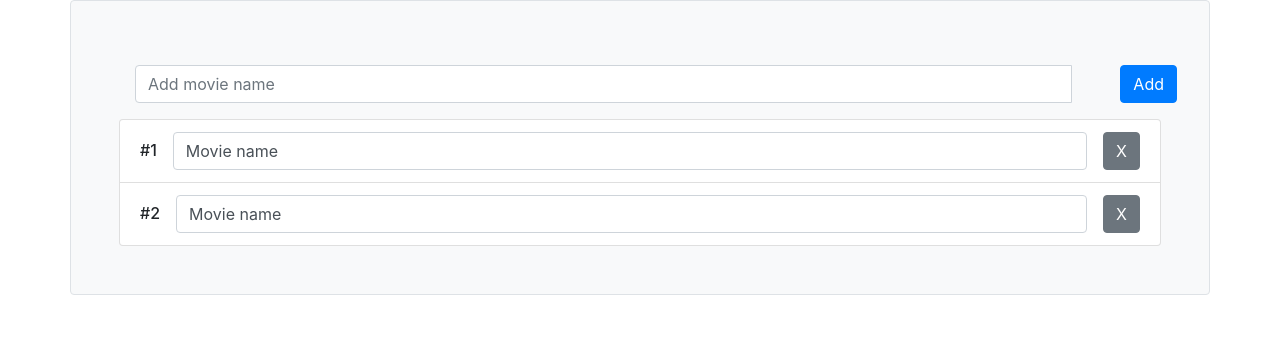
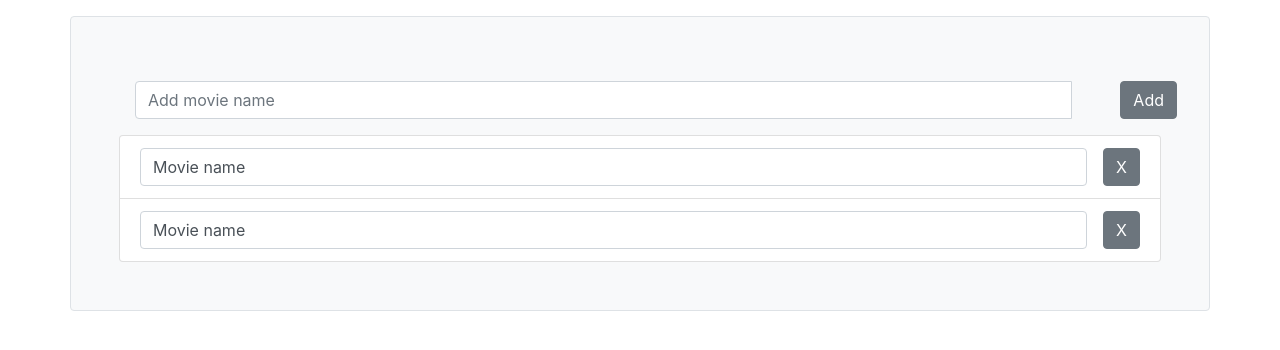
Before and after one commit to KadyrPoyraz228337/lesson59, a React (Create React App) app: page / in a window 1280 px wide. Shown: the top 350 px of the page. Built offline with nearby package versions, Linux system fonts and the light colour scheme.

Commit message:
Первая часть приложения готова

```diff
--- a/src/App.js
+++ b/src/App.js
@@ -20,10 +20,13 @@ class App extends Component {
     }
     componentDidUpdate() {
         localStorage.setItem('movies', JSON.stringify(this.state))
+        // console.log('apdated');
     }
+
+
     render() {
         return (
-            <Container className="bg-light p-5 border rounded">
+            <Container className="bg-light p-5 mx-auto my-3 border rounded">
                 <Form
                     onClick={this.addMovie}
                     onChange={this.changeText}
@@ -31,21 +34,32 @@ class App extends Component {
                 <List
                     movies={this.state.movies}
                     remove={this.removeMovie}
+                    edit={this.editMovie}
                 />
             </Container>
         );
     }
     changeText = event => this.setState({text: event.target.value});
+    editMovie = (id, event) => {
+        const movies = [...this.state.movies];
+        const index = movies.findIndex(movie => movie.id === id);
+        const movie = movies[index];
+        movie.title = event.target.value;
+        console.log(movies);
+
+
+        this.setState({movies: movies})
+    };
     addMovie = () => {
         if(this.state.text.length > 0) {
             const movies = [...this.state.movies];
-            movies.unshift({title: this.state.text, id: nanoid()});
+            movies.push({title: this.state.text, id: nanoid()});
             this.setState({movies})
         }
     };
     removeMovie = id => {
         const movies = [...this.state.movies];
-        const index = movies.findIndex(movie => movie.id = id);
+        const index = movies.findIndex(movie => movie.id === id);
         movies.splice(index, 1);
         this.setState({movies});
     }
--- a/src/components/Form/form.js
+++ b/src/components/Form/form.js
@@ -14,7 +14,7 @@ const Form = (
                 className="mr-5"
                 onChange={event => onChange(event)}
             />
-            <Button color="primary" onClick={onClick}>Add</Button>
+            <Button color="secondary" onClick={onClick}>Add</Button>
         </InputGroup>
     );
 };
--- a/src/components/List/ListItem/listItem.js
+++ b/src/components/List/ListItem/listItem.js
@@ -1,18 +1,24 @@
-import React from 'react';
+import React, {Component} from 'react';
 import ListGroupItem from "reactstrap/es/ListGroupItem";
 import Button from "reactstrap/es/Button";
 import Input from "reactstrap/es/Input";
 
-const ListItem = (
-    {title, index, remove}
-) => {
+class ListItem extends Component {
+    shouldComponentUpdate(nextProps) {
+        return nextProps.title !== this.props.title
+    }
+
+    render() {
+        const {title, remove, edit} = this.props;
+
         return (
             <>
                 <ListGroupItem className='d-flex align-items-center'>
-                <h6 className="my-0">
-                    #{index}
-                </h6>
-                <Input value={title} className='d-inline-block mx-3'/>
+                    <Input
+                        value={title}
+                        className='d-inline-block mr-3'
+                        onChange={edit}
+                    />
                     <Button
                         className="ml-auto"
                         onClick={remove}
@@ -22,6 +28,7 @@ const ListItem = (
                 </ListGroupItem>
             </>
         );
-};
+    }
+}
 
 export default ListItem;
--- a/src/components/List/list.js
+++ b/src/components/List/list.js
@@ -4,16 +4,16 @@ import ListGroup from "reactstrap/es/ListGroup";
 import ListItem from "./ListItem/listItem";
 
 const List = (
-    {movies, remove}
+    {movies, remove, edit}
 ) => {
     return (
         <ListGroup>
-            {movies.map((movie, index) => {
+            {movies.map((movie) => {
                 return <ListItem
                     key={movie.id}
                     title={movie.title}
-                    index={index+1}
                     remove={() => remove(movie.id)}
+                    edit={event => edit(movie.id, event)}
                 />
             })}
         </ListGroup>
```
Lines whose indentation alone changed are shown as unchanged.
